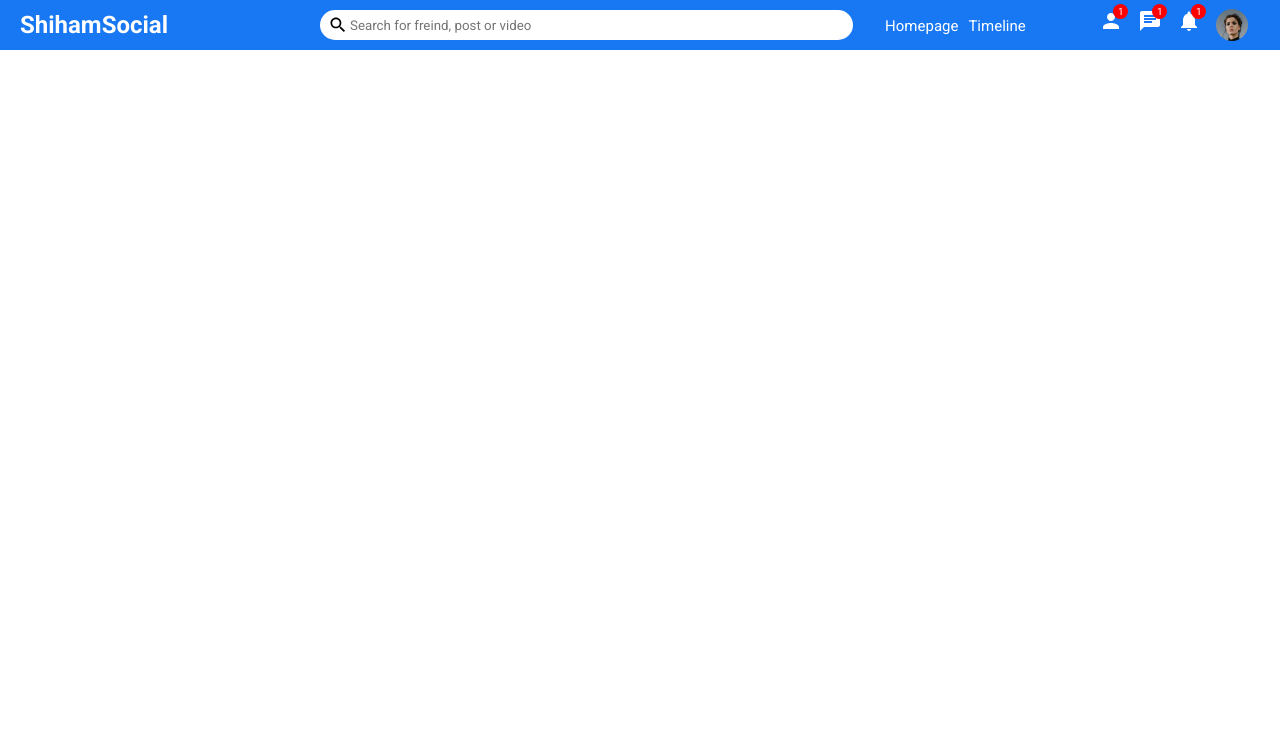
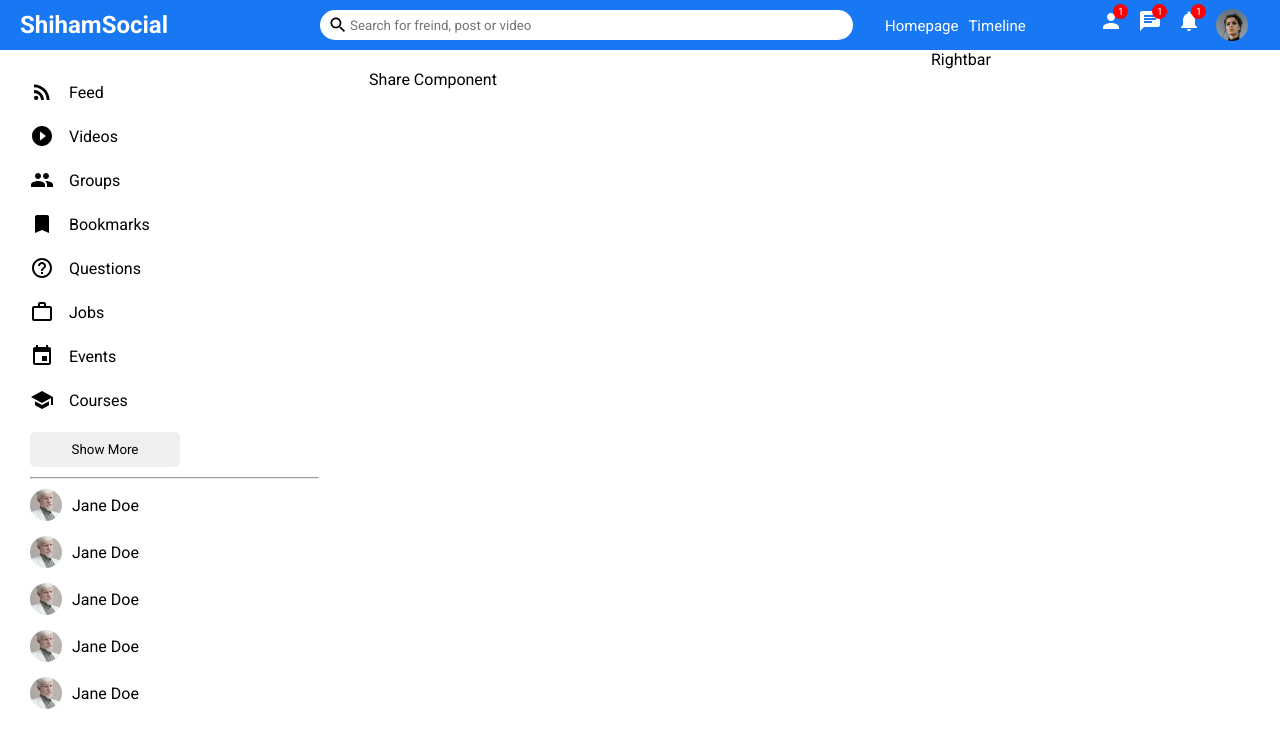
Before and after one commit to shihamsam/react-koottali, a React (Create React App) app: page / in a window 1280 px wide. Shown: the top 748 px of the page. Built offline with nearby package versions, Linux system fonts and the light colour scheme; the HTML template or start-up script is replaced by a standard one.

Commit message:
Sidebar completed

```diff
--- /dev/null
+++ b/src/components/feed/Feed.jsx
@@ -0,0 +1,12 @@
+import Share from "../share/Share"
+import "./feed.css"
+
+export default function Feed() {
+  return (
+    <div className="feed">
+      <div className="feedWrapper">
+        <Share />
+      </div>
+    </div>
+  )
+}
--- /dev/null
+++ b/src/components/feed/feed.css
@@ -0,0 +1,8 @@
+.feed{
+    flex: 5;
+
+}
+
+.feedWrapper{
+    padding: 20px;
+}
--- /dev/null
+++ b/src/components/rightbar/Rightbar.jsx
@@ -0,0 +1,8 @@
+import "./rightbar.css"
+export default function Rightbar() {
+  return (
+    <div className="rightbar">
+      Rightbar
+    </div>
+  )
+}
--- /dev/null
+++ b/src/components/rightbar/rightbar.css
@@ -0,0 +1,3 @@
+.rightbar{
+    flex: 3;
+}
--- /dev/null
+++ b/src/components/share/Share.jsx
@@ -0,0 +1,9 @@
+import "./share.css"
+
+export default function Share() {
+  return (
+    <div>
+      Share Component
+    </div>
+  )
+}
--- /dev/null
+++ b/src/components/sidebar/Sidebar.jsx
@@ -0,0 +1,98 @@
+import "./sidebar.css";
+import {
+  RssFeed,
+  PlayCircleFilledOutlined,
+  Group,
+  Bookmark,
+  HelpOutline,
+  WorkOutline,
+  Event,
+  School,
+} from "@mui/icons-material";
+
+export default function Sidebar() {
+  return (
+    <div className="sidebar">
+      <div className="sidebarWrapper">
+        <ul className="sidebarList">
+          <li className="sidebarListItem">
+            <RssFeed className="sidebarIcon" />
+            <span className="sidebarListItemText">Feed</span>
+          </li>
+          <li className="sidebarListItem">
+            <PlayCircleFilledOutlined className="sidebarIcon" />
+            <span className="sidebarListItemText">Videos</span>
+          </li>
+          <li className="sidebarListItem">
+            <Group className="sidebarIcon" />
+            <span className="sidebarListItemText">Groups</span>
+          </li>
+          <li className="sidebarListItem">
+            <Bookmark className="sidebarIcon" />
+            <span className="sidebarListItemText">Bookmarks</span>
+          </li>
+          <li className="sidebarListItem">
+            <HelpOutline className="sidebarIcon" />
+            <span className="sidebarListItemText">Questions</span>
+          </li>
+          <li className="sidebarListItem">
+            <WorkOutline className="sidebarIcon" />
+            <span className="sidebarListItemText">Jobs</span>
+          </li>
+          <li className="sidebarListItem">
+            <Event className="sidebarIcon" />
+            <span className="sidebarListItemText">Events</span>
+          </li>
+          <li className="sidebarListItem">
+            <School className="sidebarIcon" />
+            <span className="sidebarListItemText">Courses</span>
+          </li>
+        </ul>
+        <button className="sidebarButton">Show More</button>
+        <hr className="sidebarHr" />
+        <ul className="sidebarFriendList">
+          <li className="sidebarFriend">
+            <img
+              className="sidebarFriendImg"
+              src="/assets/person/2.jpeg"
+              alt=""
+            />
+            <span className="sidebarFriendName">Jane Doe</span>
+          </li>
+          <li className="sidebarFriend">
+            <img
+              className="sidebarFriendImg"
+              src="/assets/person/2.jpeg"
+              alt=""
+            />
+            <span className="sidebarFriendName">Jane Doe</span>
+          </li>
+          <li className="sidebarFriend">
+            <img
+              className="sidebarFriendImg"
+              src="/assets/person/2.jpeg"
+              alt=""
+            />
+            <span className="sidebarFriendName">Jane Doe</span>
+          </li>
+          <li className="sidebarFriend">
+            <img
+              className="sidebarFriendImg"
+              src="/assets/person/2.jpeg"
+              alt=""
+            />
+            <span className="sidebarFriendName">Jane Doe</span>
+          </li>
+          <li className="sidebarFriend">
+            <img
+              className="sidebarFriendImg"
+              src="/assets/person/2.jpeg"
+              alt=""
+            />
+            <span className="sidebarFriendName">Jane Doe</span>
+          </li>
+        </ul>
+      </div>
+    </div>
+  );
+}
--- /dev/null
+++ b/src/components/sidebar/sidebar.css
@@ -0,0 +1,71 @@
+.sidebar {
+  flex: 3;
+  height: calc(100vh - 50px);
+  overflow-y: scroll;
+}
+
+::-webkit-scrollbar {
+  width: 6px;
+}
+
+::-webkit-scrollbar-track {
+  background-color: #ddd;
+}
+
+::-webkit-scrollbar-thumb {
+  background-color: #aaa;
+  height: 60px;
+  width: 5px;
+}
+
+.sidebarWrapper {
+  padding: 30px;
+}
+
+.sidebarList {
+  padding: 0;
+  margin: 0;
+  list-style: none;
+}
+
+.sidebarListItem {
+  display: flex;
+  align-items: center;
+  margin-bottom: 20px;
+}
+
+.sidebarIcon {
+  margin-right: 15px;
+}
+
+.sidebarButton {
+  width: 150px;
+  border: none;
+  padding: 10px;
+  border-radius: 5px;
+  font-weight: 500;
+}
+
+.sidebarHr {
+  margin: 10px 0;
+}
+
+.sidebarFriendList {
+  padding: 0;
+  margin: 0;
+  list-style: none;
+}
+
+.sidebarFriend {
+  display: flex;
+  align-items: center;
+  margin-bottom: 15px;
+}
+
+.sidebarFriendImg {
+  width: 32px;
+  height: 32px;
+  border-radius: 50%;
+  object-fit: cover;
+  margin-right: 10px;
+}
--- a/src/pages/home/Home.js
+++ /dev/null
@@ -1,5 +0,0 @@
-import Topbar from "../../components/topbar/Topbar"
-
-export default function Home() {
-  return (<Topbar />);
-}
--- /dev/null
+++ b/src/pages/home/Home.jsx
@@ -0,0 +1,19 @@
+import Feed from "../../components/feed/Feed";
+import Rightbar from "../../components/rightbar/Rightbar";
+import Sidebar from "../../components/sidebar/Sidebar";
+import Topbar from "../../components/topbar/Topbar";
+
+import "./home.css"
+
+export default function Home() {
+  return (
+    <>
+      <Topbar />
+      <div className="homeContainer">
+        <Sidebar />
+        <Feed />
+        <Rightbar />
+      </div>
+    </>
+  );
+}
--- a/src/pages/home/home.css
+++ b/src/pages/home/home.css
@@ -0,0 +1,4 @@
+.homeContainer{
+    display: flex;
+    width: 100%;
+}
```
Also changed, not shown: src/components/share/share.css (added).
